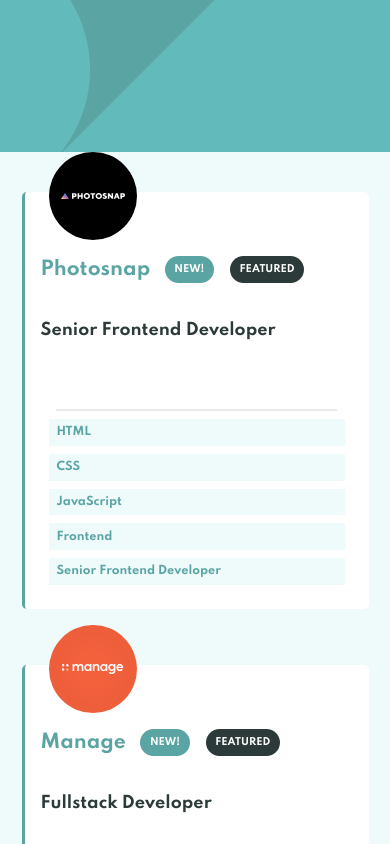
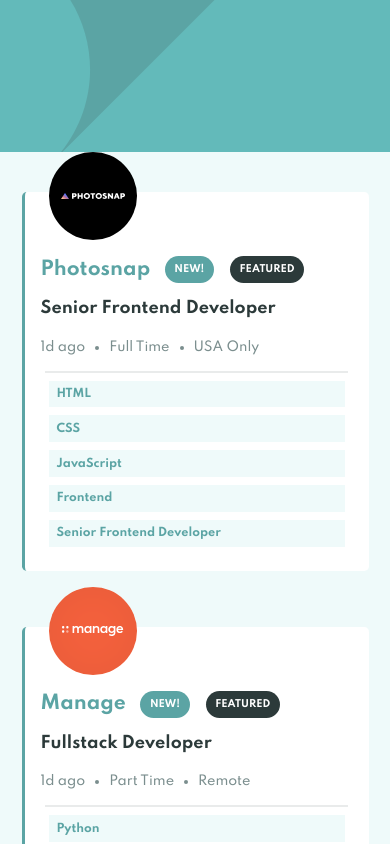
Before and after one commit to Afshar07/static-job-listings-vue, a Vue app: page / in a window 390 px wide. Shown: the top 844 px of the page. Built offline with nearby package versions, Linux system fonts and the light colour scheme.

Commit message:
Change props for job-description component and increase hr width

```diff
--- a/src/components/AvailableJobs.vue
+++ b/src/components/AvailableJobs.vue
@@ -11,11 +11,7 @@
     </div>
     <h4 class="position">{{ position }}</h4>
 
-    <job-description
-      v-for="description in jobDescription"
-      :key="description"
-      :desc="description"
-    ></job-description>
+    <job-description :description="jobDescription"></job-description>
 
     <hr />
     <filter-badge
@@ -83,11 +79,10 @@ export default {
   .new-border {
     border-left: 3px solid #5ba4a4;
   }
-  .badges{
+  .badges {
     display: flex;
     align-items: center;
     margin-top: 2rem;
-
   }
   .company-name {
     color: #5ba4a4;
@@ -95,10 +90,11 @@ export default {
   .position {
     font-size: 1rem;
     color: #2c3a3a;
+    margin-top: 0;
   }
   hr {
     border: none;
-    width: 90%;
+    width: 97%;
     border-bottom: 2px solid rgba(44, 58, 58, 0.1);
   }
 }
```
